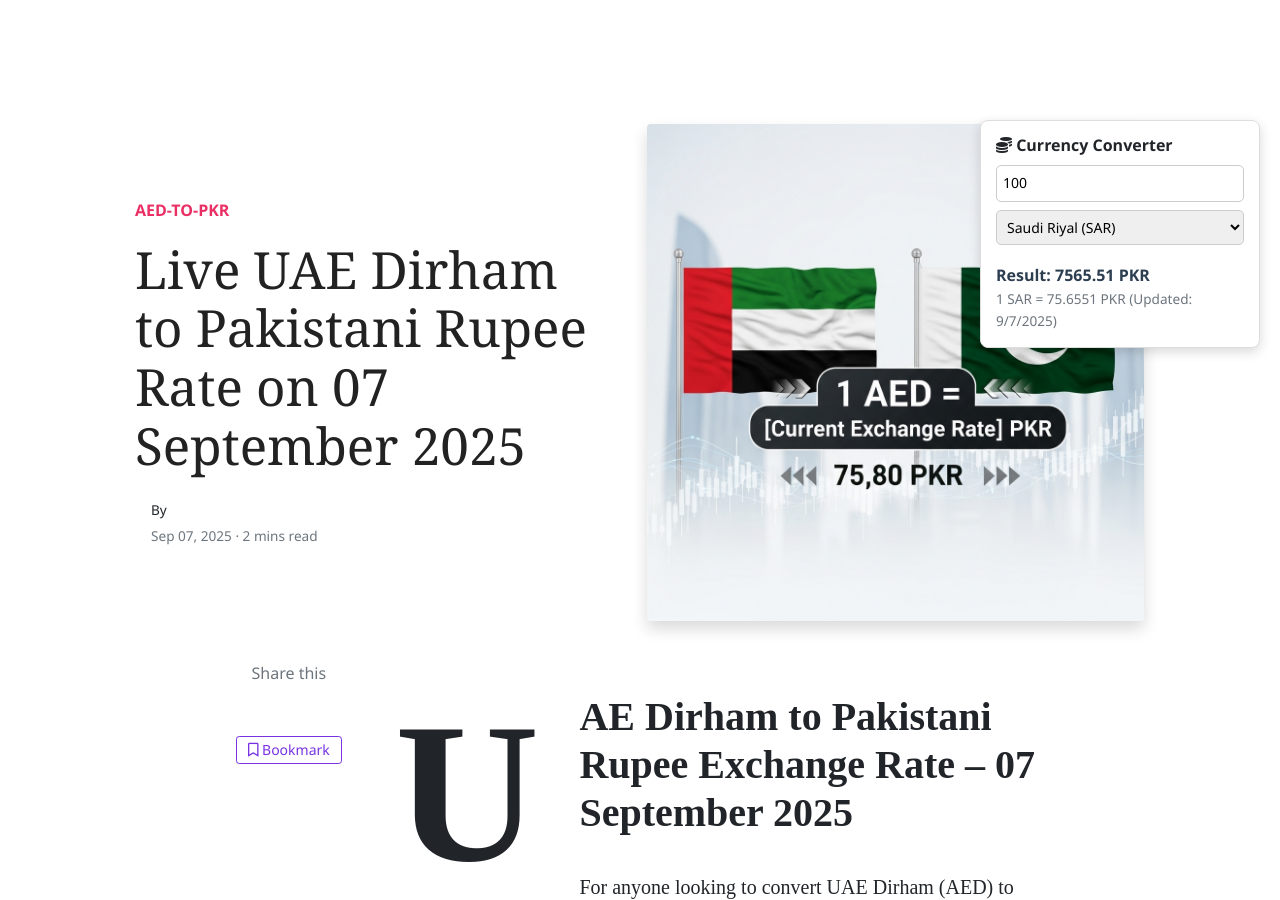
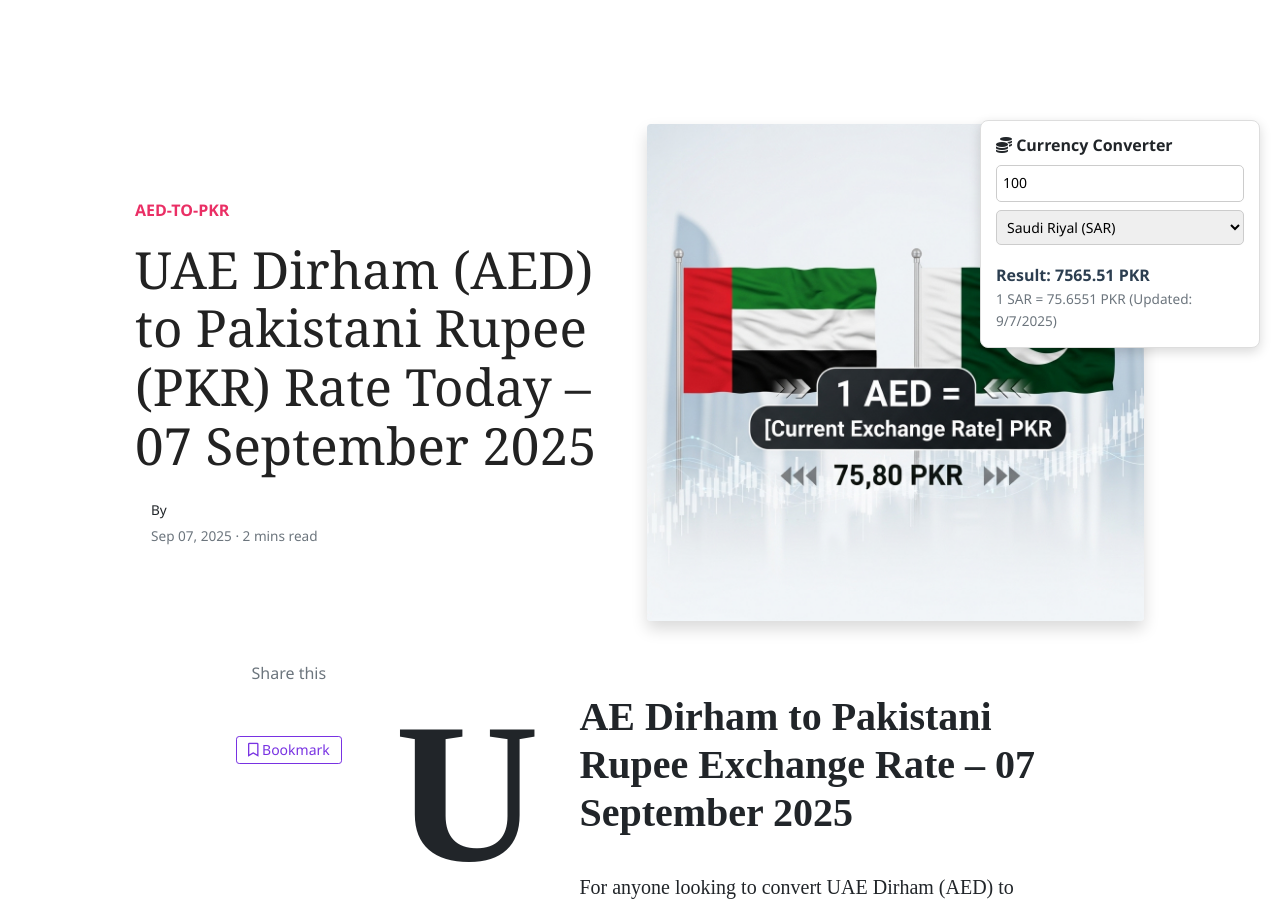
Before and after one commit to mlcom/mlcom.github.io, a Jekyll site: the page built from _posts/2025-09-07-today-uae-dirham-to-pkr-exchange-rate-september-2025-prices-updated-aed-to-pkr.md, in a window 1280 px wide and 900 px high. Built offline with Jekyll 4.4.1, drawn with Linux system fonts in a browser that asks for light colours; nearby versions of some CDN libraries; comment, search, counter and statistics services are not loaded.

Commit message:
Automated: Update currency rates and generate daily posts

```diff
--- a/_data/rates.yml
+++ b/_data/rates.yml
@@ -1,4 +1,4 @@
-last_updated_utc: '2025-09-07T08:26:35.715097+00:00'
+last_updated_utc: '2025-09-07T12:43:04.579340+00:00'
 rates:
   AED: 3.6725
   AFN: 68.3638
--- a/_posts/2025-09-07-today-uae-dirham-to-pkr-exchange-rate-september-2025-prices-updated-aed-to-pkr.md
+++ b/_posts/2025-09-07-today-uae-dirham-to-pkr-exchange-rate-september-2025-prices-updated-aed-to-pkr.md
@@ -1,6 +1,6 @@
 ---
 layout: post
-title:  'Live UAE Dirham to Pakistani Rupee Rate on 07 September 2025'
+title:  'UAE Dirham (AED) to Pakistani Rupee (PKR) Rate Today – 07 September 2025'
 author: jane
 categories: [ aed-to-pkr ]
 image: assets/images/aed-to-pkr-rate-today.jpg
```
